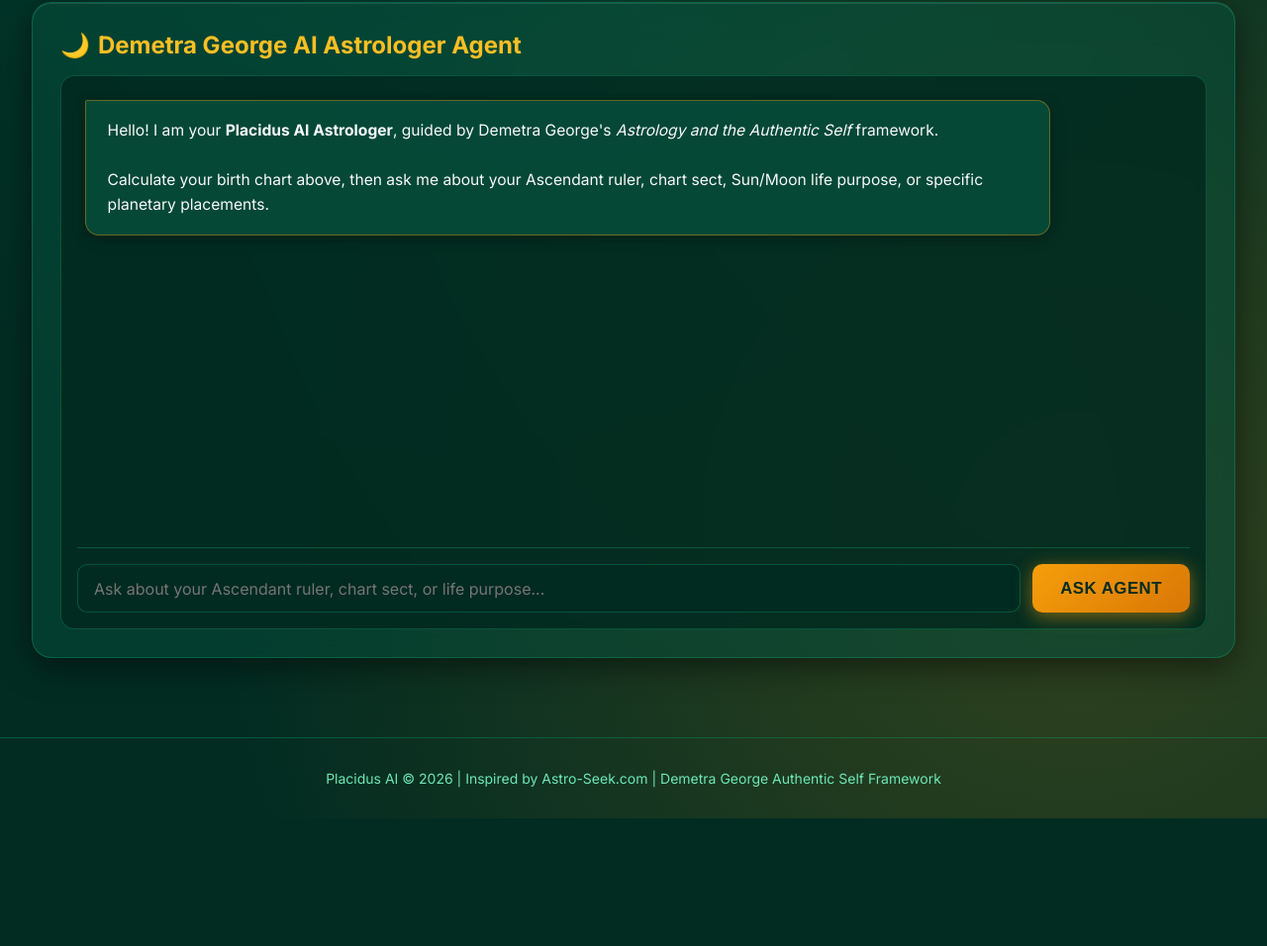
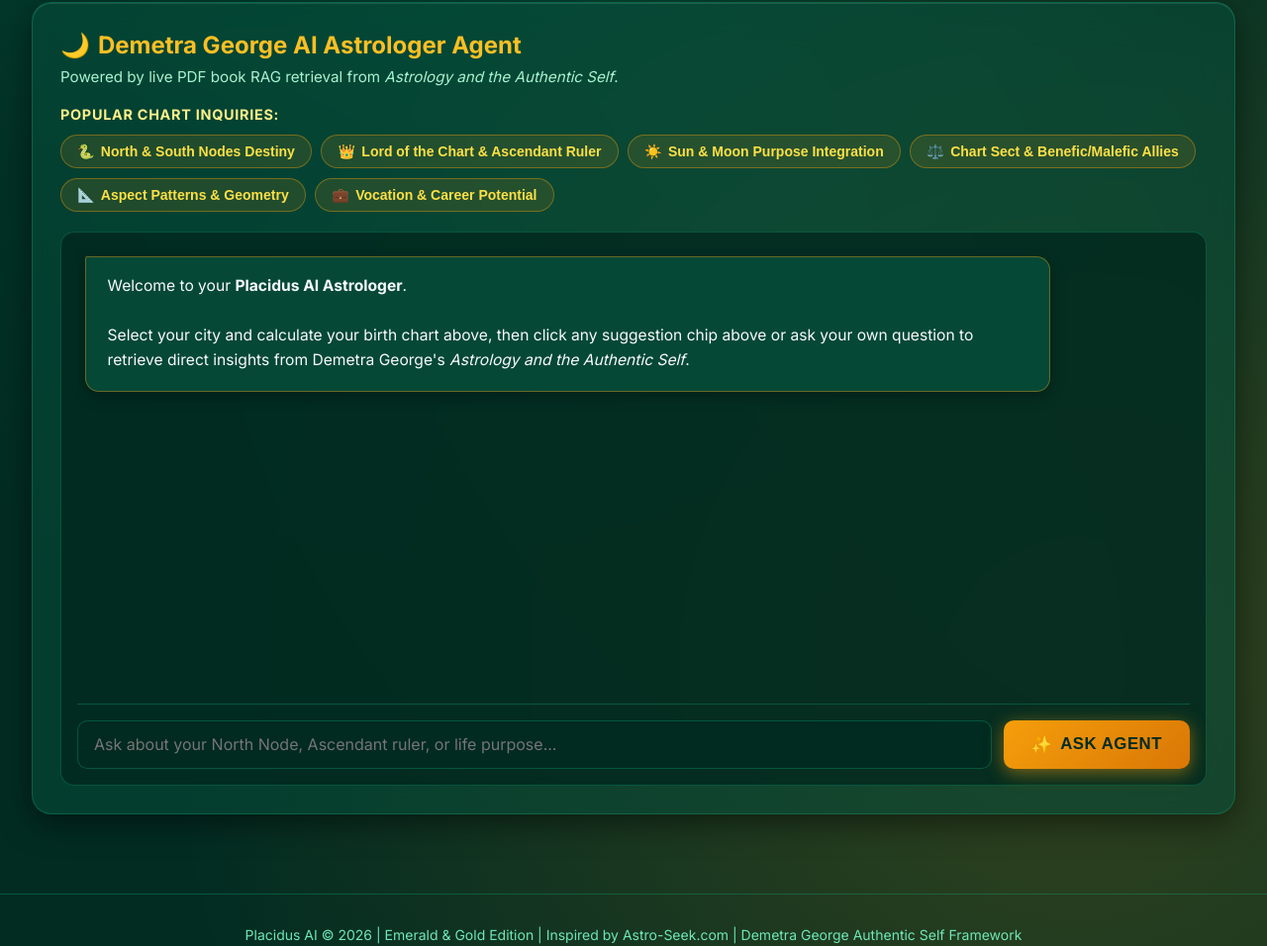
Before and after one commit to MeowMan007/Placidus_ai, a website: page public/index.html in a window 1280 px wide. Shown: the part 1058-2014 px from the top of the page at 99% size. Before the commit the page ends 1885 px from the top, so only its background shows below. Drawn offline with Linux system fonts and the light colour scheme; no server answers.

Commit message:
Add city search autocompletion input and AI prompt suggestion chips

```diff
--- a/public/index.html
+++ b/public/index.html
@@ -3,7 +3,7 @@
 <head>
   <meta charset="UTF-8">
   <meta name="viewport" content="width=device-width, initial-scale=1.0">
-  <title>Placidus AI - Birth Chart & Astrological Counselor</title>
+  <title>Placidus AI - Emerald & Gold Astrological Counselor</title>
   <link rel="stylesheet" href="style.css">
   <link rel="preconnect" href="https://fonts.googleapis.com">
   <link rel="preconnect" href="https://fonts.gstatic.com" crossorigin>
@@ -28,28 +28,31 @@
   <main>
     <section class="hero-banner">
       <h1>Astrology and the Authentic Self</h1>
-      <p>Astro-Seek style birth chart calculator & AI Astrologer trained on Demetra George's authentic self framework</p>
+      <p>Astro-Seek birth chart engine & Demetra George AI agent with live PDF book RAG retrieval</p>
     </section>
 
-    <!-- Birth Chart Inputs -->
+    <!-- Birth Chart Inputs (City Search + Geocoding) -->
     <section class="glass-card">
       <form id="chart-form" class="form-grid">
+
+        <div class="input-group" style="grid-column: span 2;">
+          <label for="citySearch">City / Birth Location</label>
+          <input type="text" id="citySearch" placeholder="Type city name (e.g. New York, London, Delhi, Tokyo)..." value="Delhi, India" autocomplete="off" required>
+          <div id="citySuggestions" class="city-suggestions-dropdown"></div>
+          <input type="hidden" id="latitude" value="28.6139">
+          <input type="hidden" id="longitude" value="77.2090">
+        </div>
+
         <div class="input-group">
           <label for="birthDate">Date of Birth</label>
           <input type="date" id="birthDate" value="2002-10-07" required>
         </div>
+
         <div class="input-group">
           <label for="birthTime">Time of Birth</label>
           <input type="time" id="birthTime" value="18:28" required>
         </div>
-        <div class="input-group">
-          <label for="latitude">Latitude (Decimal)</label>
-          <input type="number" step="any" id="latitude" placeholder="e.g. 28.6139" value="28.61">
-        </div>
-        <div class="input-group">
-          <label for="longitude">Longitude (Decimal)</label>
-          <input type="number" step="any" id="longitude" placeholder="e.g. 77.2090" value="77.20">
-        </div>
+
         <button type="submit" class="btn-primary">
           <span>🔮</span> Calculate Chart
         </button>
@@ -122,24 +125,52 @@
       </section>
     </div>
 
-    <!-- AI Astrologer Counselor Section -->
+    <!-- AI Astrologer Counselor & Prompt Suggestions Section -->
     <section id="ai-counselor" class="glass-card" style="margin-top: 2rem;">
-      <h2 style="margin-bottom: 1rem; color: var(--accent-gold); display: flex; align-items: center; gap: 0.5rem;">
+      <h2 style="margin-bottom: 0.5rem; color: var(--accent-gold); display: flex; align-items: center; gap: 0.5rem;">
         <span>🌙</span> Demetra George AI Astrologer Agent
       </h2>
+      <p style="color: var(--text-secondary); margin-bottom: 1.25rem; font-size: 0.95rem;">
+        Powered by live PDF book RAG retrieval from <em>Astrology and the Authentic Self</em>.
+      </p>
+
+      <!-- Interactive Chart Prompt Suggestion Chips -->
+      <div class="suggestions-heading">Popular Chart Inquiries:</div>
+      <div class="prompt-suggestions-grid">
+        <button class="chip-btn" onclick="triggerPresetPrompt('What do my North Node and South Node reveal about my soul destiny and life direction according to Demetra George?')">
+          <span>🐍</span> North & South Nodes Destiny
+        </button>
+        <button class="chip-btn" onclick="triggerPresetPrompt('Who is my Lord of the Chart (Ascendant Ruler) and what is my primary Life Direction?')">
+          <span>👑</span> Lord of the Chart & Ascendant Ruler
+        </button>
+        <button class="chip-btn" onclick="triggerPresetPrompt('How do my Sun and Moon positions integrate to reveal my core Life Purpose and emotional needs?')">
+          <span>☀️</span> Sun & Moon Purpose Integration
+        </button>
+        <button class="chip-btn" onclick="triggerPresetPrompt('Explain my Chart Sect (Diurnal vs Nocturnal) and identify my primary Benefic and Malefic planetary allies.')">
+          <span>⚖️</span> Chart Sect & Benefic/Malefic Allies
+        </button>
+        <button class="chip-btn" onclick="triggerPresetPrompt('What major aspect patterns and essential dignities shape the geometry of my birth chart?')">
+          <span>📐</span> Aspect Patterns & Geometry
+        </button>
+        <button class="chip-btn" onclick="triggerPresetPrompt('What does Demetra George say about my Vocation, Career potential, and material fulfillment in the chart?')">
+          <span>💼</span> Vocation & Career Potential
+        </button>
+      </div>
 
       <div class="chat-container">
         <div id="chat-messages" class="chat-messages">
           <div class="message assistant">
-            Hello! I am your <strong>Placidus AI Astrologer</strong>, guided by Demetra George's <em>Astrology and the Authentic Self</em> framework.
+            Welcome to your <strong>Placidus AI Astrologer</strong>.
             <br><br>
-            Calculate your birth chart above, then ask me about your Ascendant ruler, chart sect, Sun/Moon life purpose, or specific planetary placements.
+            Select your city and calculate your birth chart above, then click any suggestion chip above or ask your own question to retrieve direct insights from Demetra George's <em>Astrology and the Authentic Self</em>.
           </div>
         </div>
 
         <div class="chat-input-row">
-          <input type="text" id="user-prompt" placeholder="Ask about your Ascendant ruler, chart sect, or life purpose...">
-          <button class="btn-primary" onclick="sendChatPrompt()">Ask Agent</button>
+          <input type="text" id="user-prompt" placeholder="Ask about your North Node, Ascendant ruler, or life purpose...">
+          <button class="btn-primary" onclick="sendChatPrompt()">
+            <span>✨</span> Ask Agent
+          </button>
         </div>
       </div>
     </section>
@@ -147,7 +178,7 @@
   </main>
 
   <footer>
-    <p>Placidus AI &copy; 2026 | Inspired by Astro-Seek.com | Demetra George Authentic Self Framework</p>
+    <p>Placidus AI &copy; 2026 | Emerald & Gold Edition | Inspired by Astro-Seek.com | Demetra George Authentic Self Framework</p>
   </footer>
 
   <script src="app.js"></script>
```
